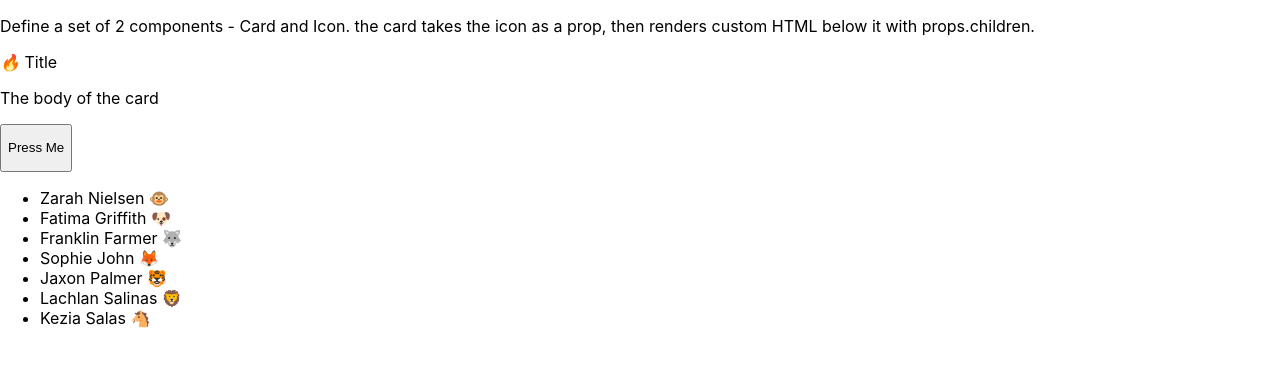
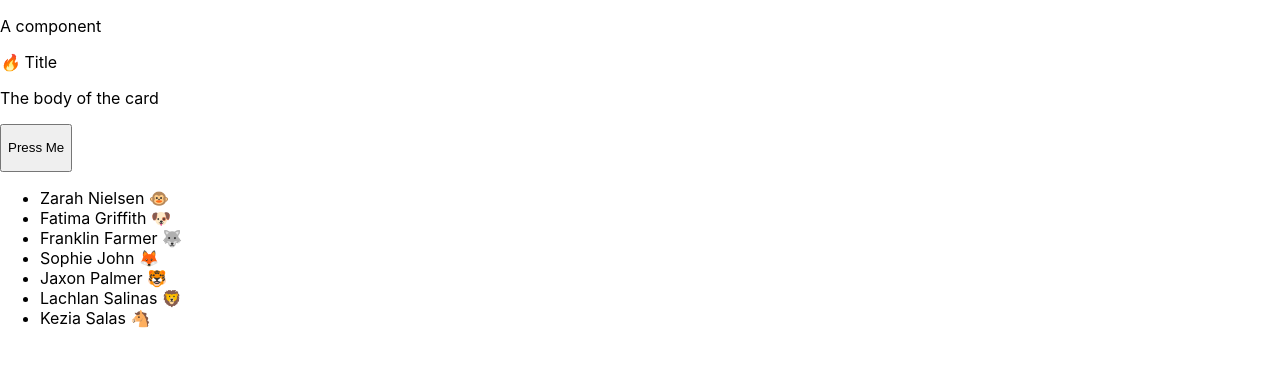
Before and after one commit to caoviv/Fireship.io-React-Challenges, a React (Create React App) app: page / in a window 1280 px wide. Shown: the top 366 px of the page. Built offline with nearby package versions, Linux system fonts and the light colour scheme.

Commit message:
change component text

```diff
--- a/src/components/MyComponent.jsx
+++ b/src/components/MyComponent.jsx
@@ -1,8 +1,5 @@
-//Define a set of 2 components - Card and Icon. the card takes the icon as a prop, then renders custom HTML below it with props.children.
-
-function MyComponent({name}){
-    return <p>Define a set of 2 components - Card and Icon. the card takes the icon as a prop, then renders custom HTML below it with props.children.</p>;
-
+function MyComponent({ name }) {
+  return <p>A component</p>;
 }
 
-export default MyComponent
+export default MyComponent;
```
